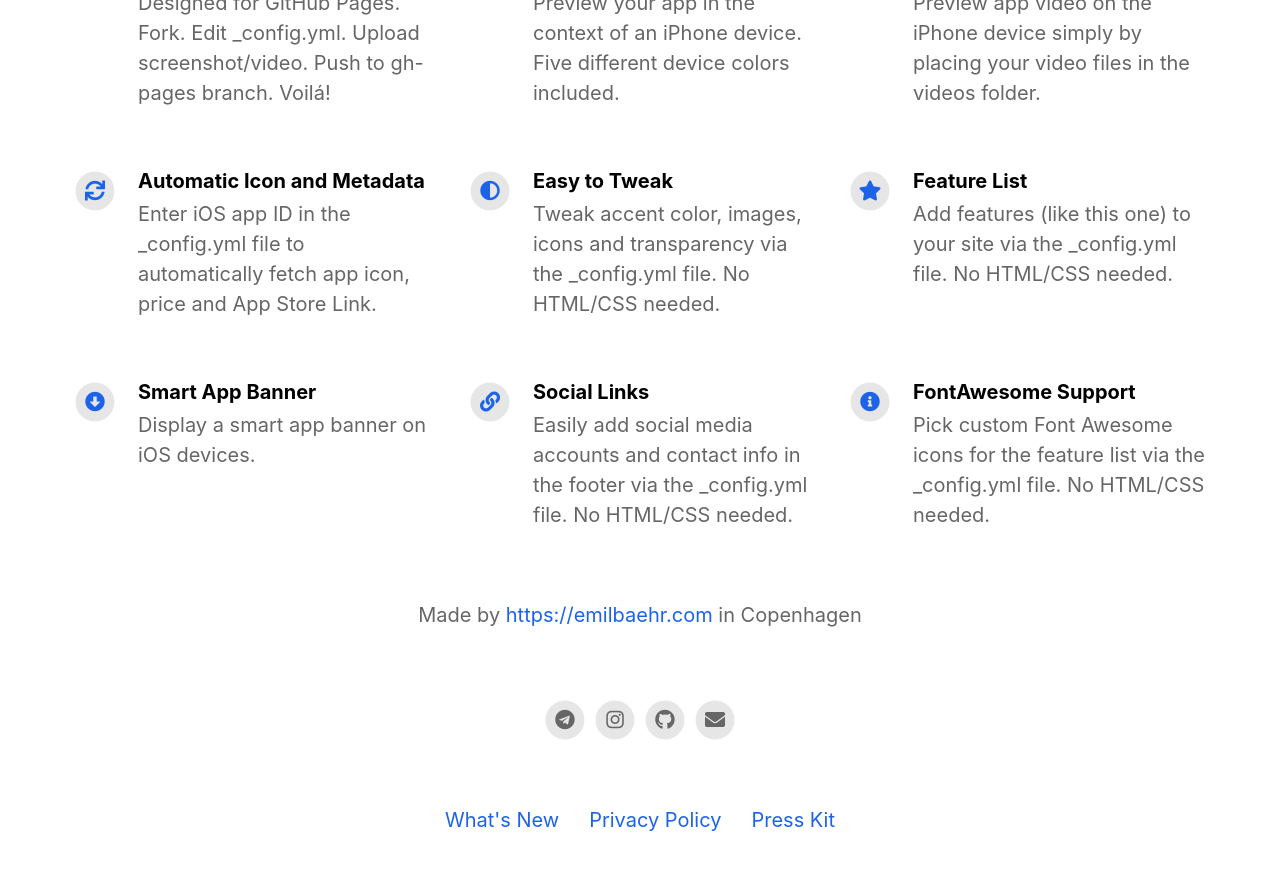
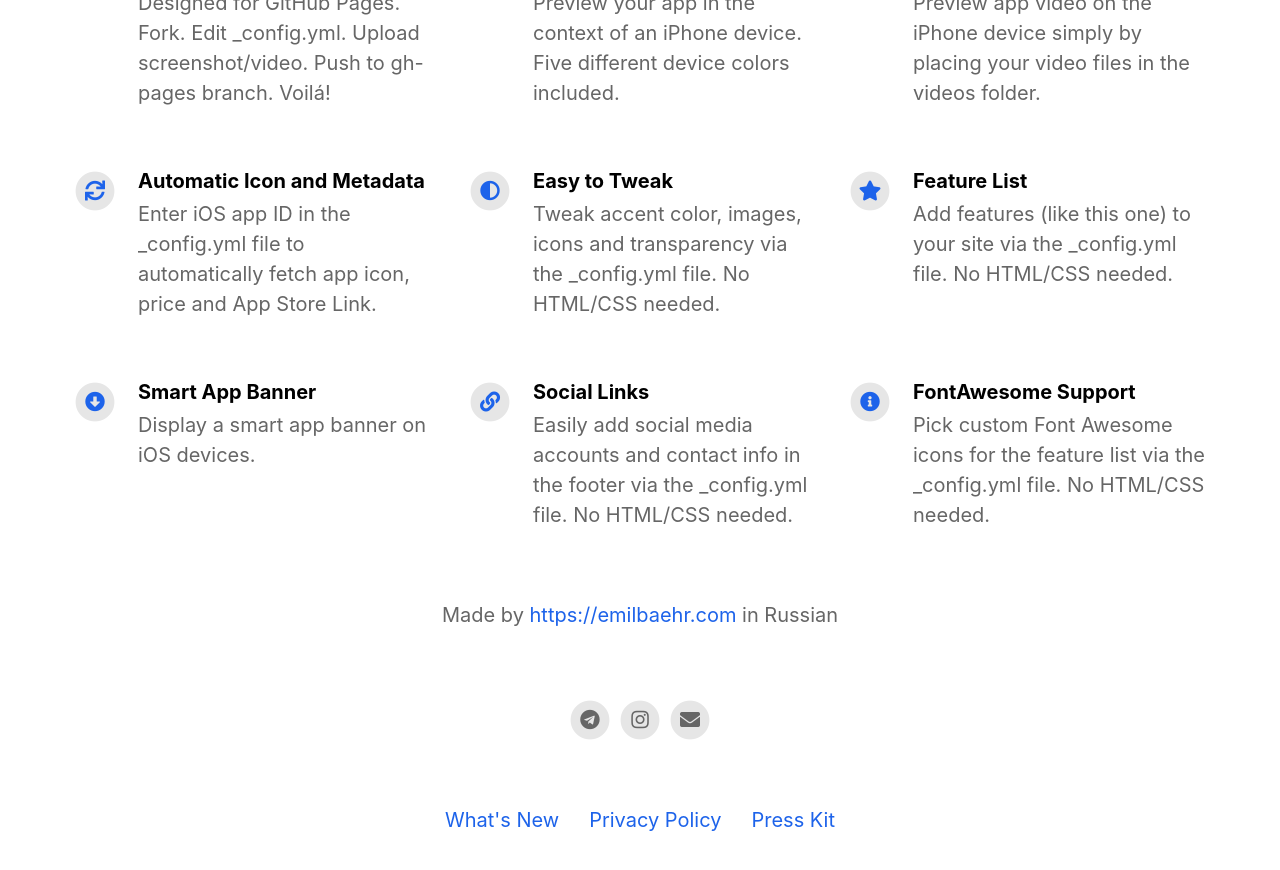
Before and after one commit to Istamikhon/Istamikhon.github.io, a Jekyll site: the page built from index.html, in a window 1280 px wide and 900 px high, scrolled down 1124 px. Shown: the top 870 px of the window. Built offline with Jekyll 4.4.1, drawn with Linux system fonts in a browser that asks for light colours; nearby versions of some CDN libraries; part of the change alters nothing that is shown.

Commit message:
Update _config.yml

```diff
--- a/_config.yml
+++ b/_config.yml
@@ -7,7 +7,7 @@ ios_app_country                           : us
 
 appstore_link                             :                                           # Automatically populates if not set and if iOS app ID is set. Otherwise enter manually.
 playstore_link                            :                                           # Enter Google Play Store URL.
-presskit_download_link                    : https://emilbaehr.com                                          # Enter a link to downloadable file or (e.g. public Dropbox link to a .zip file).
+presskit_download_link                    : https://istamikhon.github.io                                          # Enter a link to downloadable file or (e.g. public Dropbox link to a .zip file).
                                                                                       # Or upload your press kit file to assets and set path accordingly (e.g. "assets/your_press_kit.zip").
 
 app_icon                                  : # assets/appicon.png                      # Automatically populates if not set and if iOS app ID is set.  Otherwise enter path to icon file manually.
@@ -20,15 +20,13 @@ enable_smart_app_banner                   : true
 
 
 # Information About Yourself
-your_name                                 : Emil Baehr
+your_name                                 : Emil Infinity
 your_link                                 : https://emilbaehr.com
-your_city                                 : Copenhagen
+your_city                                 : Russian
 email_address                             : emil.baehr@gmail.com
-facebook_username                         :
 instagram_username                        : infinity_develops
 telegram_username                         : TeamsInfinity
-github_username                           : emilbaehr
-youtube_username                          :
+youtube_username                          : istamikhon
 
 
 
```
